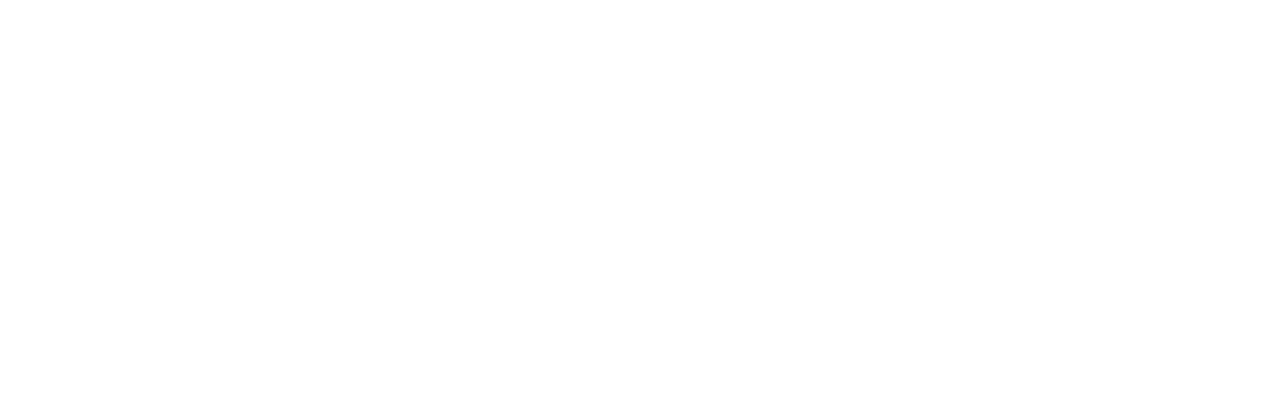
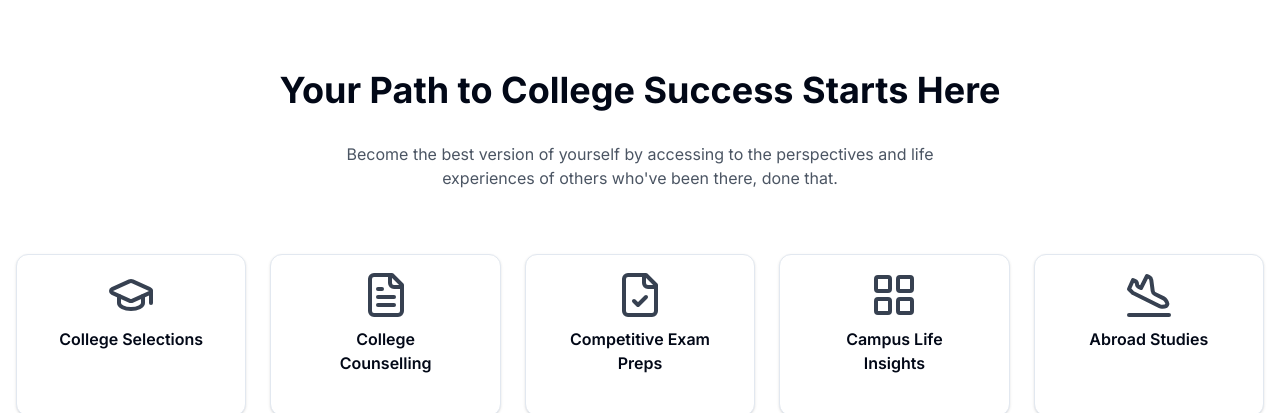
Before and after one commit to 0xamitdutta/comen, a Next.js app: page / in a window 1280 px wide. Shown: the part 539-952 px from the top of the page. Before the commit the page ends 800 px from the top, so only its background shows below. Built offline with nearby package versions, Linux system fonts and the light colour scheme.

Commit message:
Added college success path component

```diff
--- a/app/page.tsx
+++ b/app/page.tsx
@@ -1,3 +1,4 @@
+import CollegeSuccessPath from "@/components/CollegeSuccessPath";
 import Hero from "@/components/Hero";
 import Navbar from "@/components/Navbar";
 import Image from "next/image";
@@ -7,6 +8,7 @@
       <>
         <Navbar />
         <Hero />
+        <CollegeSuccessPath />
       </>
   );
 }
--- /dev/null
+++ b/components/CollegeSuccessPath.tsx
@@ -0,0 +1,41 @@
+import React from 'react';
+import { Card, CardContent } from "@/components/ui/card";
+import { GraduationCap, FileText, FileCheck, LayoutGrid, PlaneLanding } from "lucide-react";
+
+const successPaths = [
+    { title: "College Selections", icon: GraduationCap },
+    { title: "College Counselling", icon: FileText },
+    { title: "Competitive Exam Preps", icon: FileCheck },
+    { title: "Campus Life Insights", icon: LayoutGrid },
+    { title: "Abroad Studies", icon: PlaneLanding },
+];
+
+const SuccessPathItem = ({ title, icon: Icon }) => (
+    <Card className="flex flex-col items-center p-4 transition-all hover:shadow-lg">
+        <Icon className="w-12 h-12 mb-2 text-gray-700" />
+        <CardContent className="text-center">
+            <h3 className="font-semibold">{title}</h3>
+        </CardContent>
+    </Card>
+);
+
+const CollegeSuccessPath = () => {
+    return (
+        <div className="container mx-auto px-4 py-8">
+            <h1 className="text-4xl font-bold text-center mb-8">
+                Your Path to College Success Starts Here
+            </h1>
+            <p className="text-center text-gray-600 mb-16 max-w-2xl mx-auto">
+                Become the best version of yourself by accessing to the perspectives and
+                life experiences of others who've been there, done that.
+            </p>
+            <div className="grid grid-cols-1 md:grid-cols-3 lg:grid-cols-5 gap-6">
+                {successPaths.map((path, index) => (
+                    <SuccessPathItem key={index} {...path} />
+                ))}
+            </div>
+        </div>
+    );
+};
+
+export default CollegeSuccessPath;
--- /dev/null
+++ b/components/Colleges.tsx
@@ -0,0 +1,11 @@
+import Image from "next/image"
+
+const Colleges = () => {
+  return (
+    <div className="mx-auto px-8 max-w-lg">
+        <Image src="/assets/mainframe.jpg?height=200&width=400" alt="Mainframe" height={200} width={400} className="object-cover"/>
+    </div>
+  )
+}
+
+export default Colleges
```
